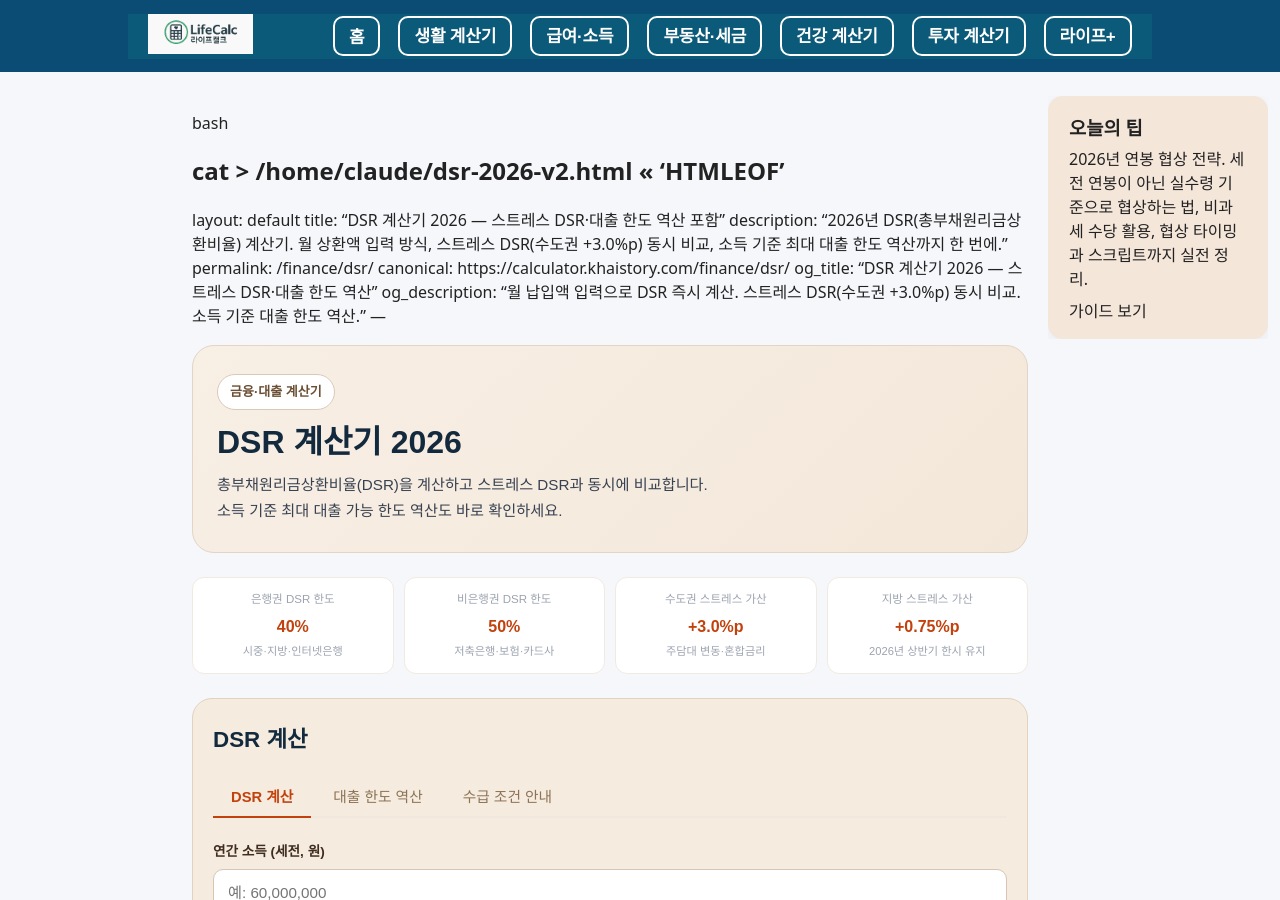
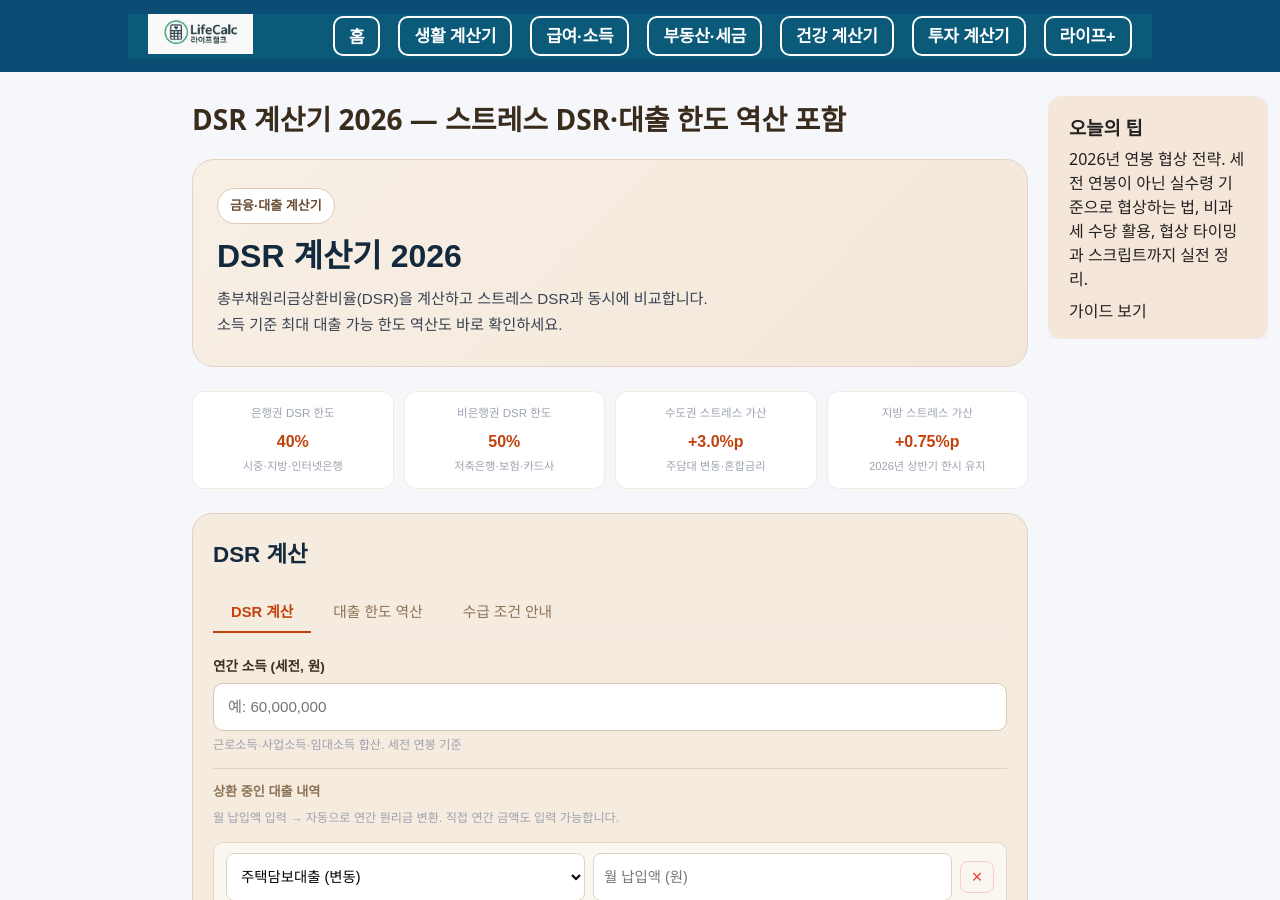
Before and after one commit to khai-lang/LifeCalc, a Jekyll site: the page built from realestate/dsr/index.md, in a window 1280 px wide and 900 px high. Built offline with Jekyll 4.4.1, drawn with Linux system fonts in a browser that asks for light colours; our own code applies the rules of GitHub Pages for plain Markdown files; some of the changed text lies outside the part shown.

Commit message:
Update index.md

```diff
--- a/realestate/dsr/index.md
+++ b/realestate/dsr/index.md
@@ -1,6 +1,3 @@
-bash
-
-cat > /home/claude/dsr-2026-v2.html << 'HTMLEOF'
 ---
 layout: default
 title: "DSR 계산기 2026 — 스트레스 DSR·대출 한도 역산 포함"
@@ -713,8 +710,3 @@ window.calcDsr=calcDsr;
 window.calcReverse=calcReverse;
 })();
 </script>
-HTMLEOF
-echo "✅ DSR 계산기 완료 ($(wc -l < /home/claude/dsr-2026-v2.html)줄)"
-출력
-
-✅ DSR 계산기 완료 (712줄)
```
